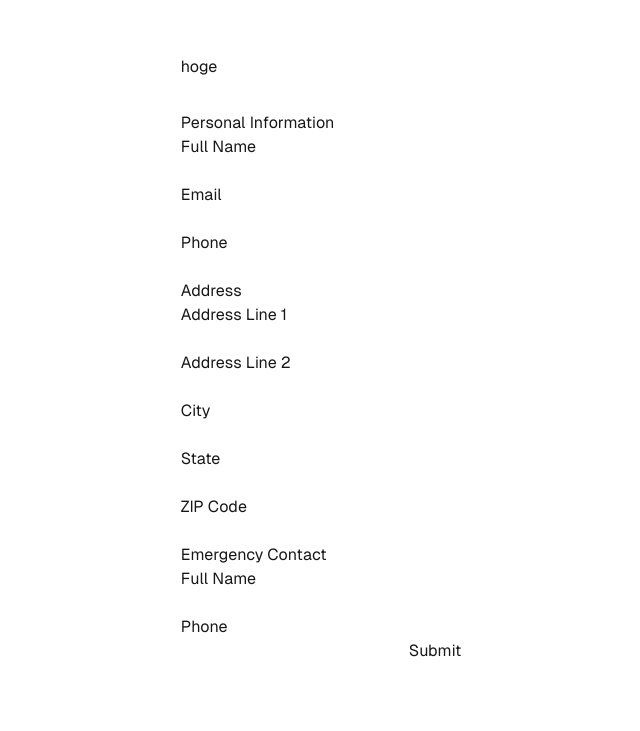
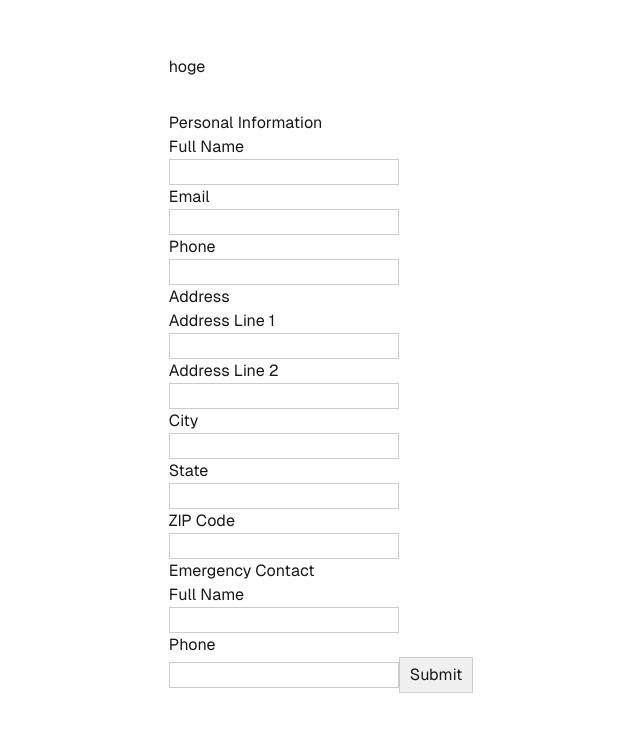
Before and after one commit to shooist/study-nextjs-pages-router, a Next.js app: page / in a window 1280 px wide. Shown: the part 109-840 px from the top of the page, without its empty margins (319-959 px from the left). Built offline with nearby package versions, Linux system fonts and the light colour scheme.

Commit message:
スタイル修正

```diff
--- a/src/styles/globals.css
+++ b/src/styles/globals.css
@@ -7,12 +7,12 @@
   --foreground: #171717;
 }
 
-@media (prefers-color-scheme: dark) {
+/* @media (prefers-color-scheme: dark) {
   :root {
     --background: #0a0a0a;
     --foreground: #ededed;
   }
-}
+} */
 
 body {
   color: var(--foreground);
@@ -25,3 +25,14 @@ body {
     text-wrap: balance;
   }
 }
+
+input {
+  border: 1px solid #ccc;
+}
+
+button {
+  border: 1px solid #ccc;
+  background-color: #f0f0f0;
+  padding: 5px 10px;
+  cursor: pointer;
+}
```
